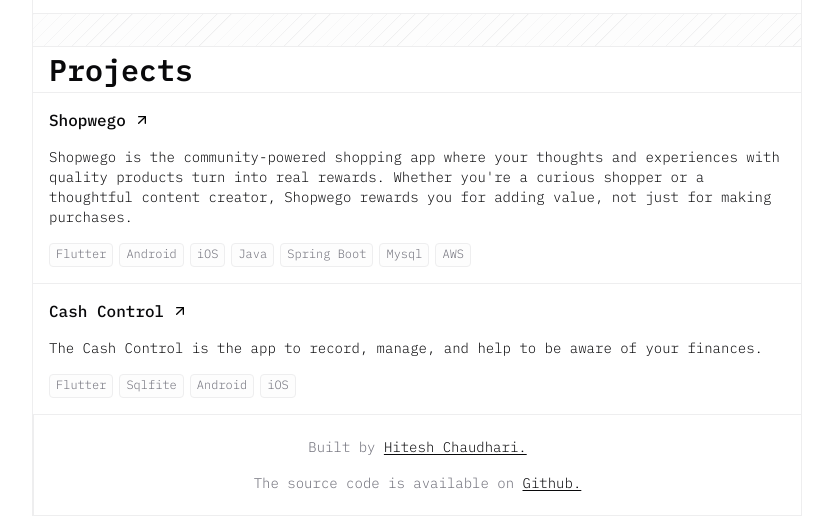
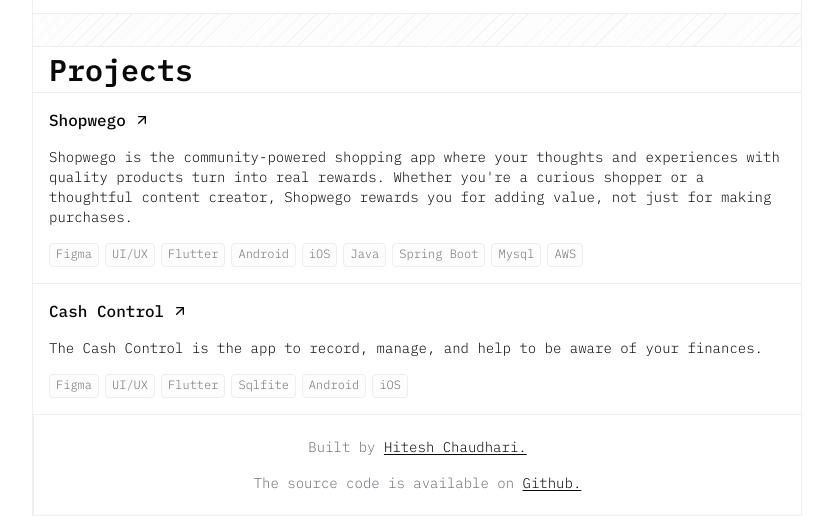
Before and after one commit to DevHitesh29/github-website, a plain HTML site: page index.html in a window 1280 px wide. Shown: the part 1817-2333 px from the top of the page, without its empty margins (223-1056 px from the left). Drawn offline with nearby package versions, Linux system fonts and the light colour scheme.

Commit message:
project tags added - figma, ui/ux

```diff
--- a/index.html
+++ b/index.html
@@ -274,6 +274,12 @@
                 </p>
                 <div class="project-stack-tags">
                     <div class="stack-tag">
+                        <p class="stack-tag-text">Figma</p>
+                    </div>
+                    <div class="stack-tag">
+                        <p class="stack-tag-text">UI/UX</p>
+                    </div>
+                    <div class="stack-tag">
                         <p class="stack-tag-text">Flutter</p>
                     </div>
                     <div class="stack-tag">
@@ -305,6 +311,12 @@
                 <p class="project-item-subtitle">The Cash Control is the app to record, manage, and help to be aware
                     of your finances.</p>
                 <div class="project-stack-tags">
+                    <div class="stack-tag">
+                        <p class="stack-tag-text">Figma</p>
+                    </div>
+                    <div class="stack-tag">
+                        <p class="stack-tag-text">UI/UX</p>
+                    </div>
                     <div class="stack-tag">
                         <p class="stack-tag-text">Flutter</p>
                     </div>
```
